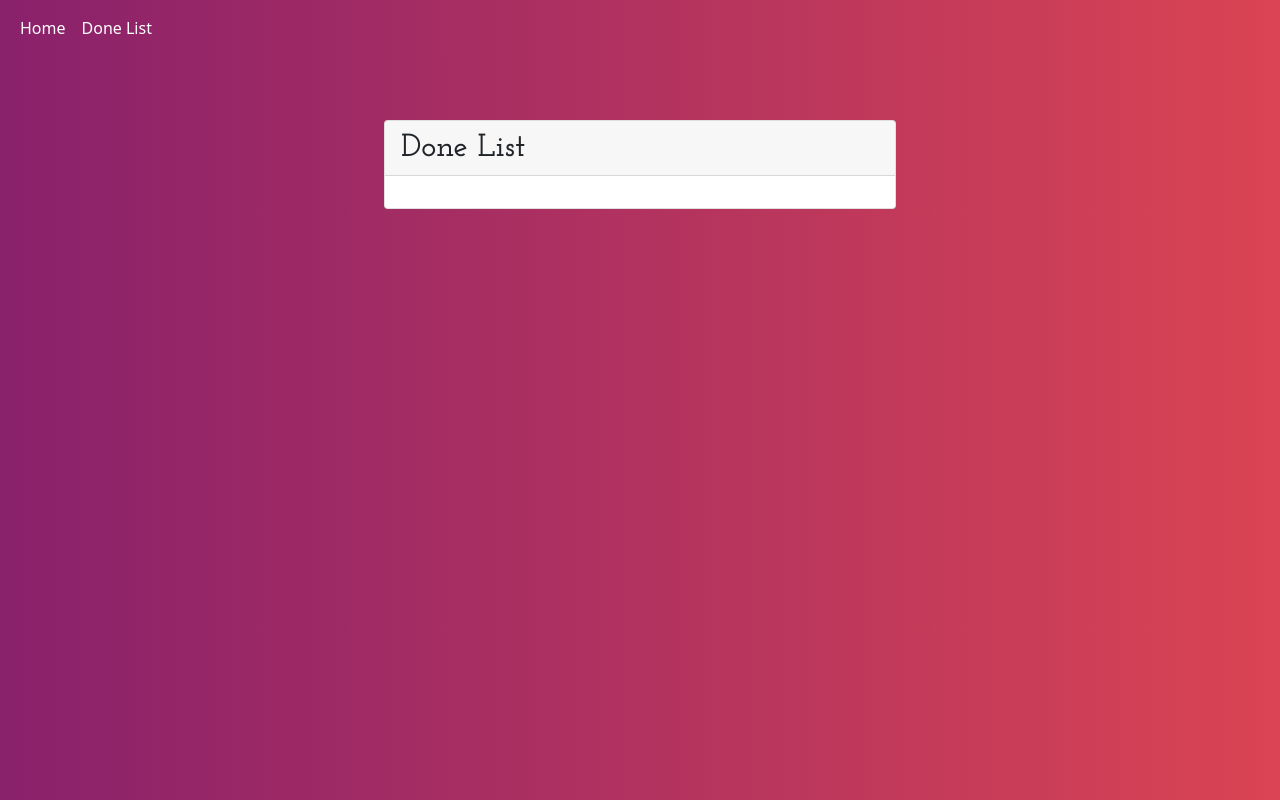
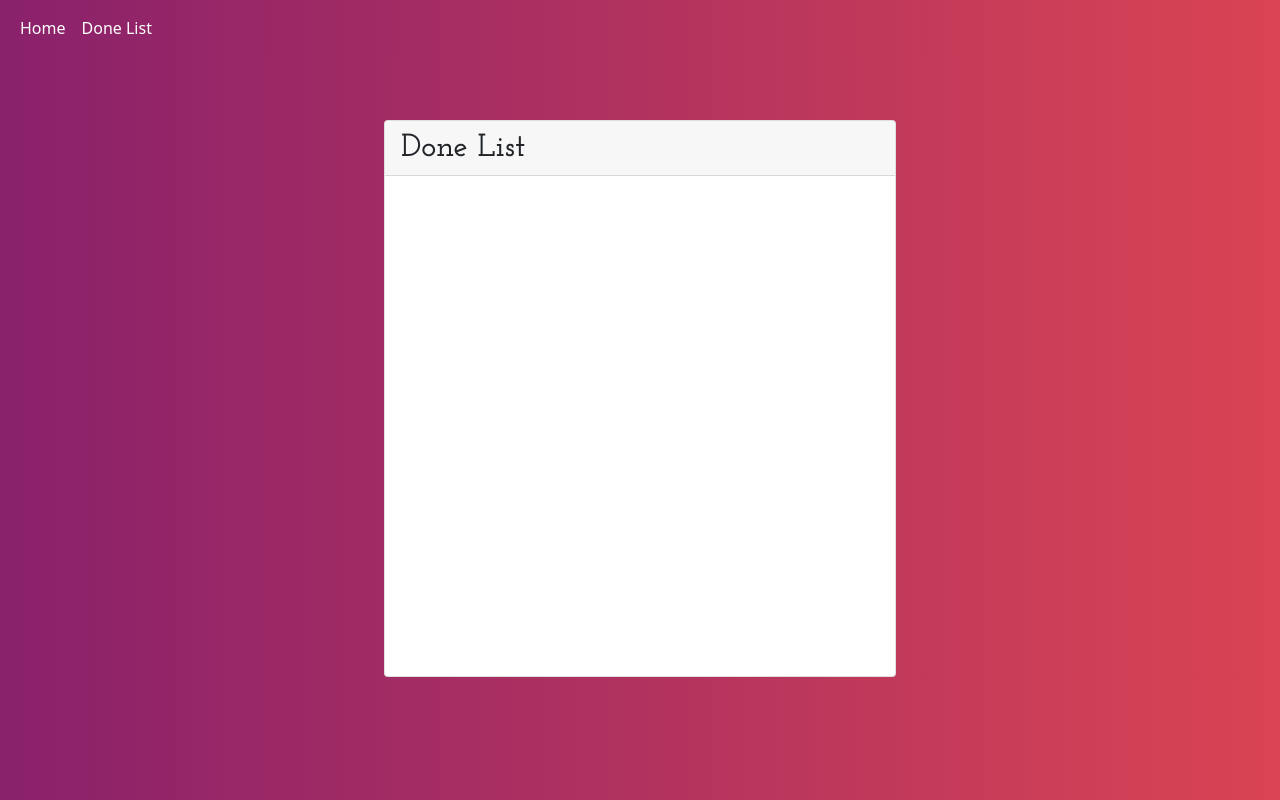
Before and after one commit to David-Salonga/React-Redux, a React (Create React App) app: page /done in a window 1280 px wide. Built offline with nearby package versions, Linux system fonts and the light colour scheme.

Commit message:
[React-ToDoList][Francis]  style: added css styling

```diff
--- a/src/features/components/DoneList.js
+++ b/src/features/components/DoneList.js
@@ -12,7 +12,7 @@ function DoneList() {
         <div>
         <div className="card marginLeft marginRight marginTop text">
         <h2 className="card-header head">Done List</h2>
-        <div className="card-body">
+        <div className="card-body scrollable">
             {
                 todoDone.map((doneTodo) => (
                     <ToDoItem key={doneTodo.id} id={doneTodo.id}/>
--- a/src/features/components/TodoList.js
+++ b/src/features/components/TodoList.js
@@ -18,7 +18,6 @@ function TodoList() {
     }, [dispatch])
 
     return (
-
         <div className="card marginLeft marginRight marginTop text">
         <h2 className="card-header head">Todo List</h2>
         <div className="card-body">
```
